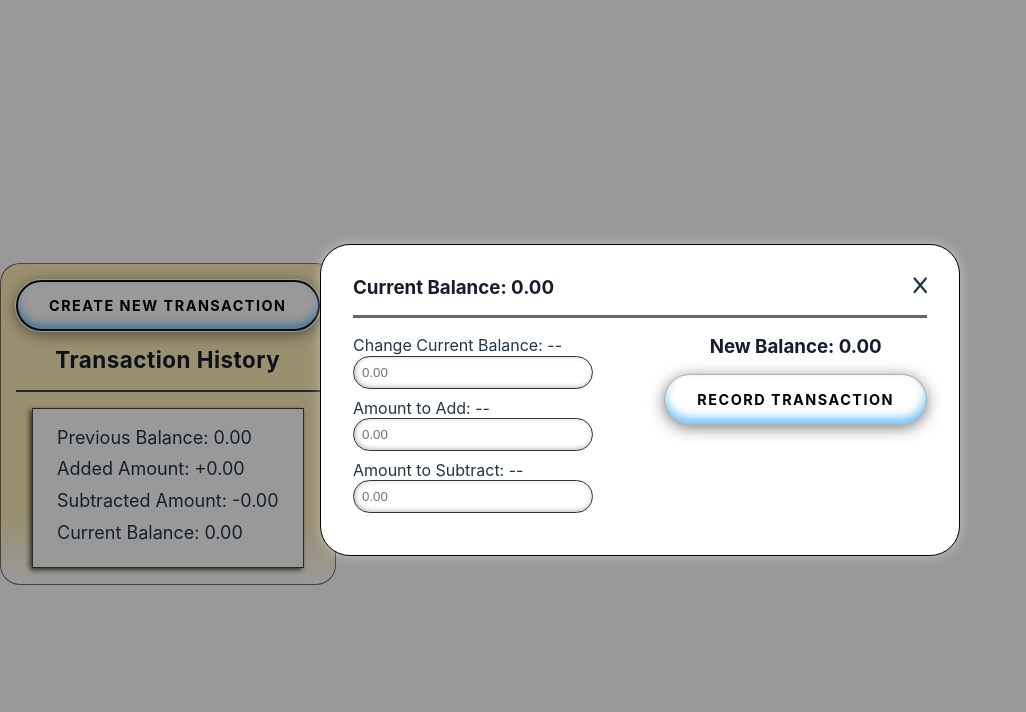
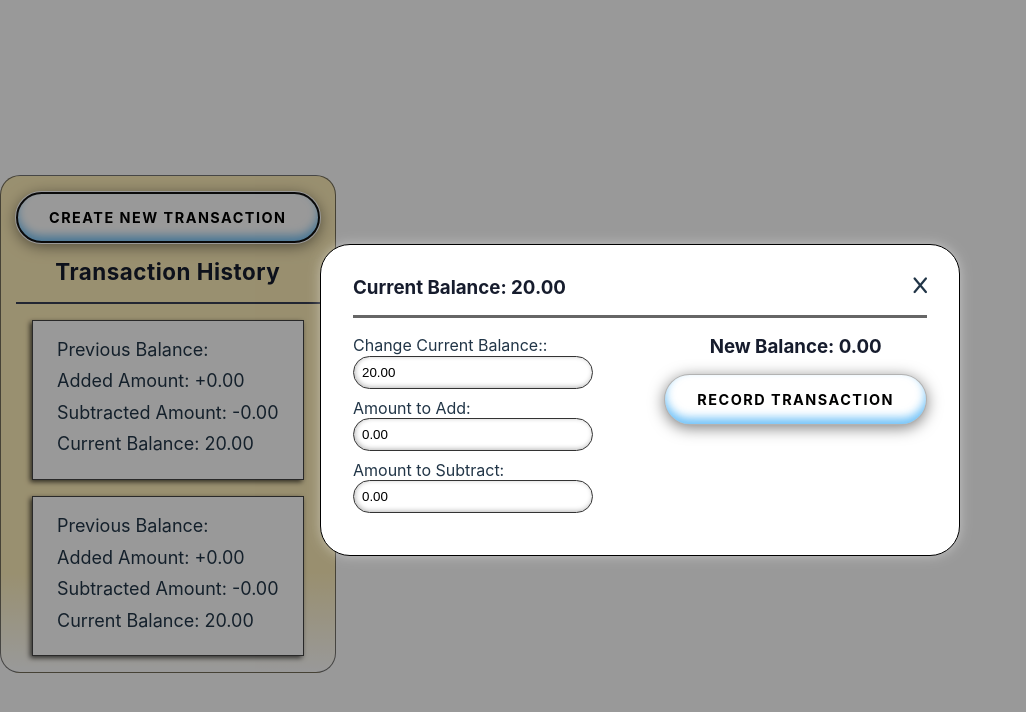
Before and after one commit to savus/Transaction-Calculator, a React (Vite) app: page / in a window 1280 px wide. Both pictures are taken after a click on the button "CREATE NEW TRANSACTION". Shown: the top 712 px of the page, without its empty margins (0-1026 px from the left). Built offline with nearby package versions, Linux system fonts and the light colour scheme; data requests are answered from the project's data file; the HTML template or start-up script is replaced by a standard one.

Commit message:
create TextInput components and TransactionForm component, and start initializing state for them.

```diff
--- a/db.json
+++ b/db.json
@@ -2,10 +2,16 @@
    "transactions": [
       {
          "id": 0,
-         "previousBalance": "0.00",
          "addedAmount": "0.00",
          "subtractedAmount": "0.00",
-         "newBalance": "0.00"
+         "newBalance": "20.00"
+
+      },
+      {
+         "id": 1,
+         "addedAmount": "0.00",
+         "subtractedAmount": "0.00",
+         "newBalance": "20.00"
 
       }
    ]
--- a/src/App.tsx
+++ b/src/App.tsx
@@ -4,14 +4,26 @@ import "../src/css/theme.css";
 import "../src/css/styles.css";
 import { TTransaction } from "./types";
 import { Requests } from "./api";
+import { TextInput } from "./components/TextInput";
+import { TransactionForm } from "./components/TransactionForm";
 
 function App() {
   const [transactionModalVisible, setTransactionModalVisible] = useState("");
   const [allTransactions, setAllTransactions] = useState<TTransaction[]>([]);
   const [lastBalance, setLastBalance] = useState("0.00");
+  const [activeTransaction, setActiveTransaction] = useState<
+    Omit<TTransaction, "id">
+  >({
+    addedAmount: "0.00",
+    subtractedAmount: "0.00",
+    newBalance: "0.00",
+  });
 
   const fetchData = () => {
-    return Requests.getAllTransactions().then(setAllTransactions);
+    return Requests.getAllTransactions().then((transactions) => {
+      setLastBalance(transactions[transactions.length - 1].newBalance);
+      setAllTransactions(transactions);
+    });
   };
 
   useEffect(() => {
@@ -53,7 +65,7 @@ function App() {
         <div className="modal-content container-md">
           <header className="modal-header">
             <div className="current-balance">
-              <h3>Current Balance: 0.00</h3>
+              <h3>Current Balance: {lastBalance}</h3>
             </div>
             <div className="close-modal-container">
               <i
@@ -64,33 +76,12 @@ function App() {
             </div>
           </header>
           <div className="modal-body">
-            <form action="" className="new-transaction-form">
-              <div className="form-divider left-side">
-                <div className="input-container">
-                  <label htmlFor="new-balance">
-                    Change Current Balance: --
-                  </label>
-                  <input type="text" placeholder="0.00" />
-                </div>
-                <div className="input-container">
-                  <label htmlFor="new-balance">Amount to Add: --</label>
-                  <input type="text" placeholder="0.00" />
-                </div>
-                <div className="input-container">
-                  <label htmlFor="new-balance">Amount to Subtract: --</label>
-                  <input type="text" placeholder="0.00" />
-                </div>
-              </div>
-              <div className="form-divider right-side">
-                <h3 className="balance-to-submit">New Balance: 0.00</h3>
-                <button
-                  id="record-transaction"
-                  className="btn spread-out-transition"
-                >
-                  Record Transaction
-                </button>
-              </div>
-            </form>
+            <TransactionForm
+              lastBalance={lastBalance}
+              setLastBalance={(lastBalance) => {
+                setLastBalance(lastBalance);
+              }}
+            />
           </div>
         </div>
       </section>
--- a/src/api.ts
+++ b/src/api.ts
@@ -1,4 +1,3 @@
-import { TTransaction } from "./types";
 const BASE_URL = "http://localhost:3000";
 
 export const Requests = {
--- /dev/null
+++ b/src/components/TextInput.tsx
@@ -0,0 +1,18 @@
+import { Component } from "react";
+import { InputProps } from "../types";
+export class TextInput extends Component<{
+  labelText: string;
+  inputProps: InputProps;
+}> {
+  render() {
+    const { labelText, inputProps } = this.props;
+    return (
+      <>
+        <div className="input-container">
+          <label htmlFor="new-balance">{labelText}:</label>
+          <input {...inputProps} />
+        </div>
+      </>
+    );
+  }
+}
--- /dev/null
+++ b/src/components/TransactionForm.tsx
@@ -0,0 +1,54 @@
+import { TextInput } from "./TextInput";
+import { useState } from "react";
+
+export const TransactionForm = ({
+  lastBalance,
+  setLastBalance,
+}: {
+  lastBalance: string;
+  setLastBalance: (lastBalance: string) => void;
+}) => {
+  const [amountToAddInput, setAmountToAddInput] = useState("0.00");
+  const [amountToSubtractInput, setAmountToSubtractInput] = useState("0.00");
+  return (
+    <>
+      <form action="" className="new-transaction-form">
+        <div className="form-divider left-side">
+          <TextInput
+            labelText="Change Current Balance:"
+            inputProps={{
+              type: "text",
+              placeholder: "0.00",
+              value: lastBalance,
+              onChange: (e) => setLastBalance(e.target.value),
+            }}
+          />
+          <TextInput
+            labelText="Amount to Add"
+            inputProps={{
+              type: "text",
+              placeholder: "0.00",
+              value: amountToAddInput,
+              onChange: (e) => setAmountToAddInput(e.target.value),
+            }}
+          />
+          <TextInput
+            labelText="Amount to Subtract"
+            inputProps={{
+              type: "text",
+              placeholder: "0.00",
+              value: amountToSubtractInput,
+              onChange: (e) => setAmountToSubtractInput(e.target.value),
+            }}
+          />
+        </div>
+        <div className="form-divider right-side">
+          <h3 className="balance-to-submit">New Balance: 0.00</h3>
+          <button id="record-transaction" className="btn spread-out-transition">
+            Record Transaction
+          </button>
+        </div>
+      </form>
+    </>
+  );
+};
--- a/src/css/styles.css
+++ b/src/css/styles.css
@@ -34,7 +34,7 @@
 
 
 .modal-section {
-  position: absolute;
+  position: fixed;
   top: 0;
   left: 0;
   right: 0;
```
Also changed, not shown: src/types.ts (+5 -2 lines).
